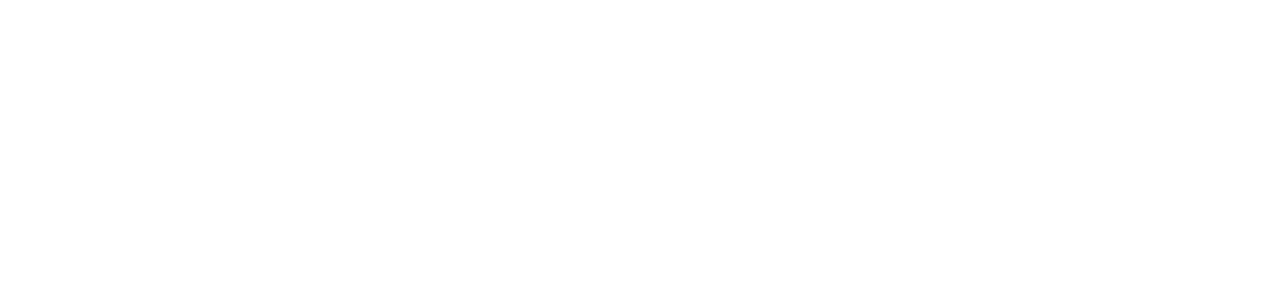
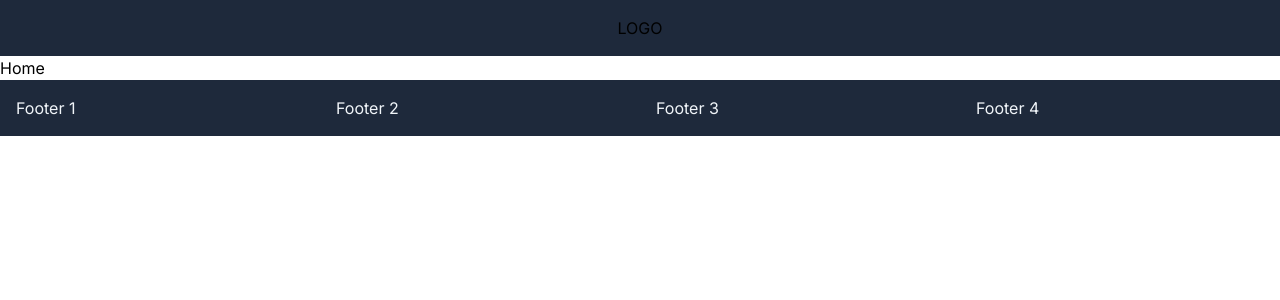
Before and after one commit to jeriusboy/nextjsProject, a Next.js app: page / in a window 1280 px wide. Shown: the top 300 px of the page. Built offline with nearby package versions, Linux system fonts and the light colour scheme.

Commit message:
header footer

```diff
--- a/src/app/page.js
+++ b/src/app/page.js
@@ -1,9 +1,10 @@
 import Image from "next/image";
+import DefaultLayout from "@/layout/DefaulLayout";
 
 export default function Home() {
   return (
-    <main className="flex min-h-screen flex-col items-center justify-between p-24">
-
-    </main>
+    <DefaultLayout>
+      <h1>Home</h1>
+    </DefaultLayout>
   );
 }
--- /dev/null
+++ b/src/components/HF/Footer.js
@@ -0,0 +1,14 @@
+import React from 'react';
+
+const Footer = () => {
+	return (
+		<footer className="grid grid-cols-2 lg:grid-cols-4 bg-slate-800 text-slate-100">
+			<div className="p-4">Footer 1</div>
+			<div className="p-4">Footer 2</div>
+			<div className="p-4">Footer 3</div>
+			<div className="p-4">Footer 4</div>
+		</footer>
+	);
+};
+
+export default Footer;
--- /dev/null
+++ b/src/components/HF/Header.js
@@ -0,0 +1,13 @@
+import React from 'react';
+
+const Header = () => {
+	return (
+		<div className="flex justify-around top-0 sticky w-full bg-slate-800 p-4">
+			<div>
+				LOGO
+			</div>
+		</div>
+	);
+};
+
+export default Header;
--- /dev/null
+++ b/src/layout/DefaulLayout.js
@@ -0,0 +1,17 @@
+import React from 'react';
+import Header from "@/components/HF/Header";
+import Footer from "@/components/HF/Footer";
+
+const DefaultLayout = ({children}) => {
+	return (
+		<div>
+			<Header />
+			<main className="flex min-h-screen flex-col items-center justify-between p-24">
+				{children}
+			</main>
+			<Footer />
+		</div>
+	);
+};
+
+export default DefaultLayout;
```
